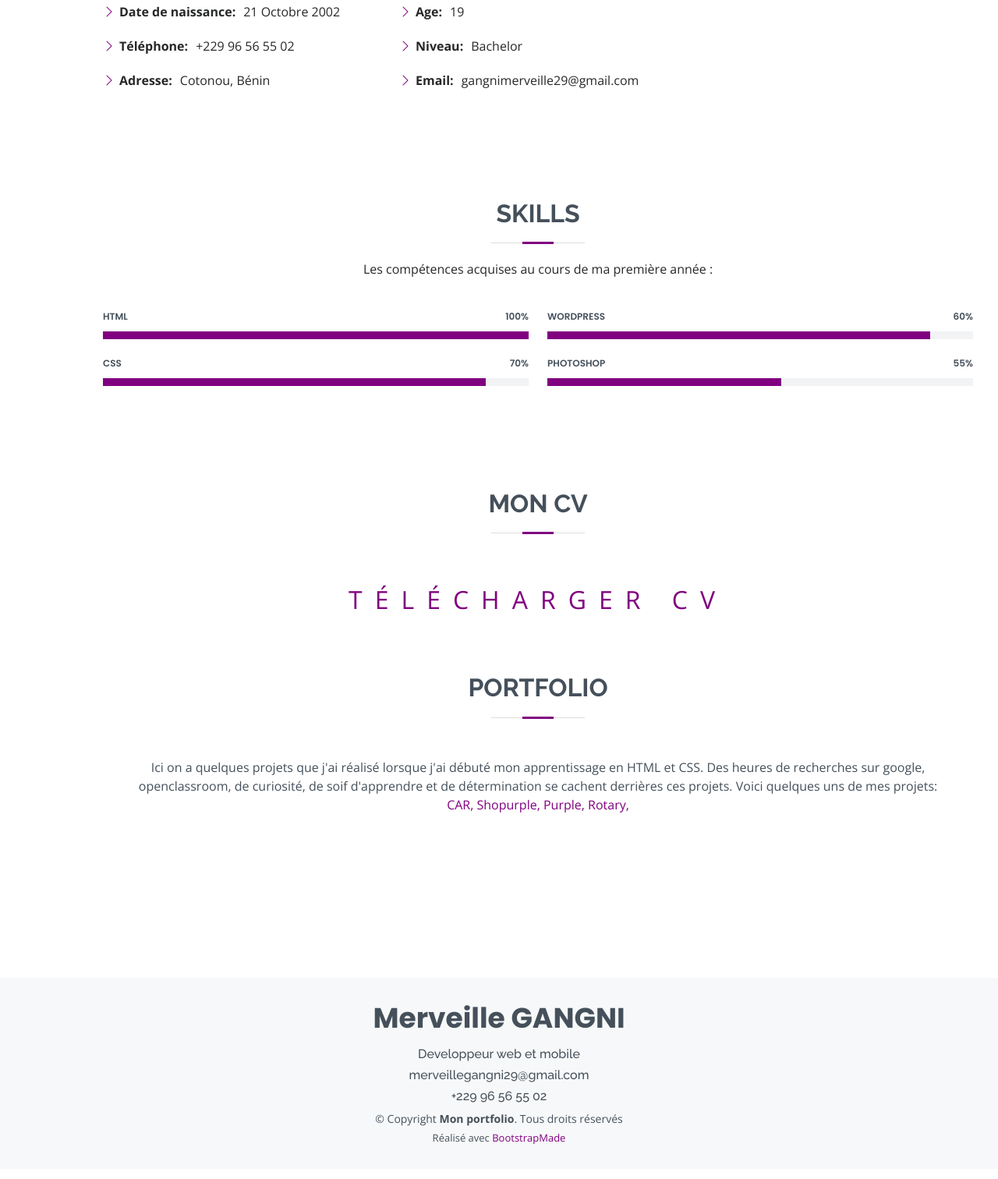
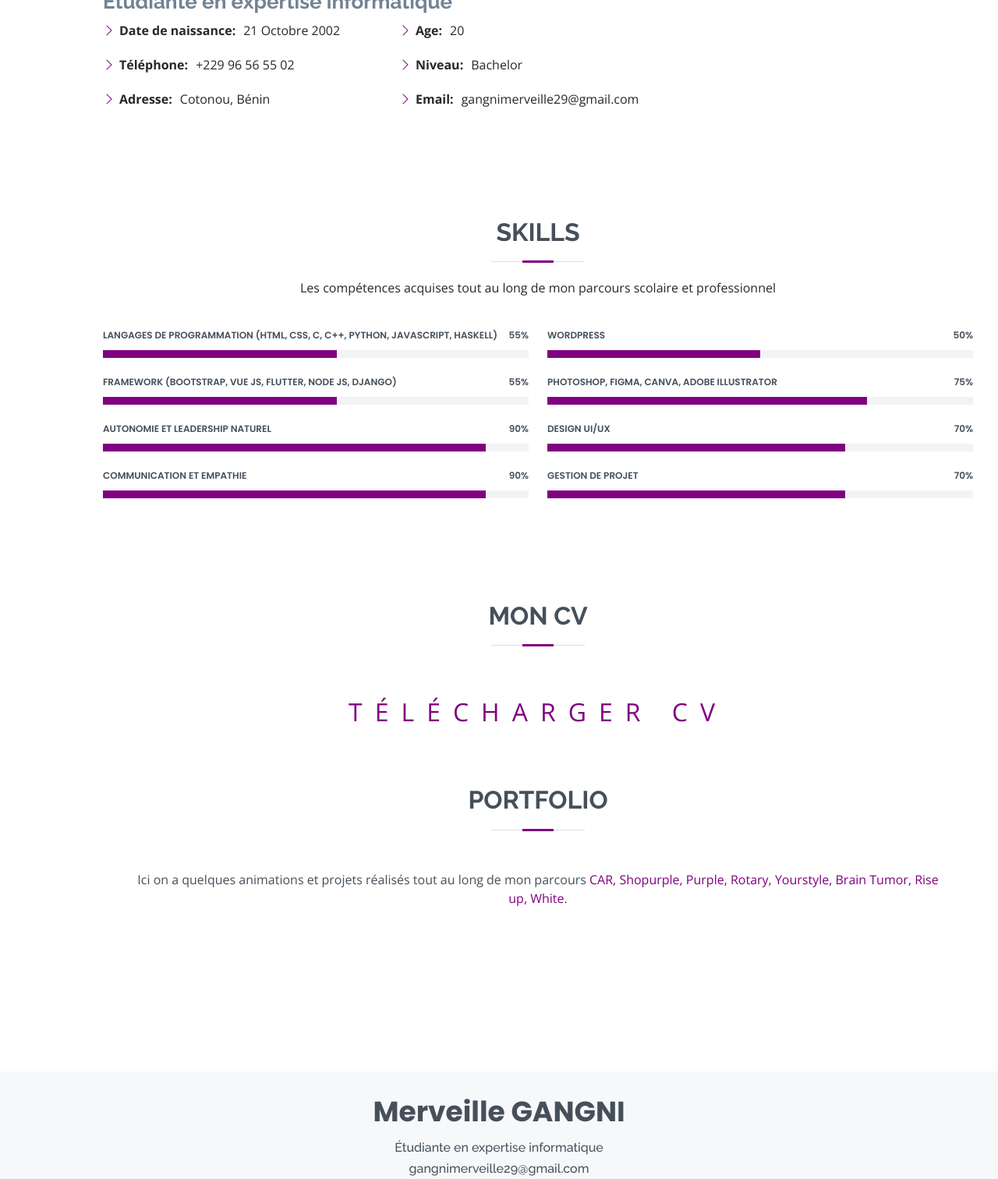
Before and after one commit to Merveille29/Portfolio, a website: page index.html in a window 1280 px wide. Shown: the part 1053-2565 px from the top of the page at 78% size. Drawn offline with nearby package versions, Linux system fonts and the light colour scheme.

Commit message:
Add new infos

```diff
--- a/index.html
+++ b/index.html
@@ -49,10 +49,10 @@
   <section id="hero" class="d-flex flex-column justify-content-center">
     <div class="container" data-aos="zoom-in" data-aos-delay="100">
       <h1>Merveille GANGNI</h1>
-      <p>Je suis <span class="typed" data-typed-items="Developpeur web et mobile"></span></p>
+      <p>Je suis <span class="typed" data-typed-items="Étudiante en expertise informatique"></span></p>
       <div class="social-links">
-        <a href="#" class="linkedin"><i class="bx bxl-linkedin"></i></a>
-      </div>
+        <a href="https://www.linkedin.com/in/merveille-gangni-b0044a208/" class="linkedin"><i class="bx bxl-linkedin"></i></a>
+            </div>
     </div>
   </section>
 
@@ -64,12 +64,12 @@
 
         <div class="section-title">
           <h2>À propos</h2>
-          <p>Passionnée de développement web et mobile, j'apprends très rapidement, seule ou en groupe. J'aimerais travailler dans un environnement professionnel qui saura tirer profit de mes compétences et me permettra de développer de nouvelles.</p>
+          <p>Je suis autodidacte et je suis passionnée par l'informatique, principalement par le Design UI\UX, le développement web/mobile et le marketing digital. Raison pour laquelle j'aspire être "Cheffe de projet digital/web". J'ai un leadership naturel et j'aime travailler avec les gens. J'aimerais travailler dans un environnement dans lequel je mettrai à profit ma créativité et mes expériences afin d'améliorer mon profil professionnel.</p>
         </div>
 
         <div class="row">
           <div class="col-lg-8 pt-4 pt-lg-0 content">
-            <h3>Developpeur web &amp; et mobile.</h3>
+            <h3>Étudiante en expertise informatique</h3>
             <div class="row">
               <div class="col-lg-6">
                 <ul>
@@ -80,7 +80,7 @@
               </div>
               <div class="col-lg-6">
                 <ul>
-                  <li><i class="bi bi-chevron-right"></i> <strong>Age:</strong> <span>19</span></li>
+                  <li><i class="bi bi-chevron-right"></i> <strong>Age:</strong> <span>20</span></li>
                   <li><i class="bi bi-chevron-right"></i> <strong>Niveau:</strong> <span>Bachelor</span></li>
                   <li><i class="bi bi-chevron-right"></i> <strong>Email:</strong> <span>gangnimerveille29@gmail.com</span></li>
                 </ul>
@@ -96,7 +96,7 @@
 
         <div class="section-title">
           <h2>Skills</h2>
-          <p>Les compétences acquises au cours de ma première année :</p>
+          <p>Les compétences acquises tout au long de mon parcours scolaire et professionnel</p>
         </div>
 
         <div class="row skills-content">
@@ -104,14 +104,28 @@
           <div class="col-lg-6">
 
             <div class="progress">
-              <span class="skill">HTML <i class="val">100%</i></span>
+              <span class="skill">Langages de programmation (HTML, CSS, C, C++, Python, Javascript, Haskell) <i class="val">55%</i></span>
               <div class="progress-bar-wrap">
-                <div class="progress-bar" role="progressbar" aria-valuenow="100" aria-valuemin="0" aria-valuemax="100"></div>
+                <div class="progress-bar" role="progressbar" aria-valuenow="55" aria-valuemin="0" aria-valuemax="100"></div>
               </div>
             </div>
 
             <div class="progress">
-              <span class="skill">CSS <i class="val">70%</i></span>
+              <span class="skill">Framework (Bootstrap, Vue Js, Flutter, Node Js, Django) <i class="val">55%</i></span>
+              <div class="progress-bar-wrap">
+                <div class="progress-bar" role="progressbar" aria-valuenow="55" aria-valuemin="0" aria-valuemax="100"></div>
+              </div>
+            </div>
+
+            <div class="progress">
+              <span class="skill">Autonomie et Leadership naturel <i class="val">90%</i></span>
+              <div class="progress-bar-wrap">
+                <div class="progress-bar" role="progressbar" aria-valuenow="90" aria-valuemin="0" aria-valuemax="100"></div>
+              </div>
+            </div>
+
+            <div class="progress">
+              <span class="skill">Communication et Empathie <i class="val">90%</i></span>
               <div class="progress-bar-wrap">
                 <div class="progress-bar" role="progressbar" aria-valuenow="90" aria-valuemin="0" aria-valuemax="100"></div>
               </div>
@@ -122,16 +136,30 @@
           <div class="col-lg-6">
 
             <div class="progress">
-              <span class="skill">WordPress <i class="val">60%</i></span>
+              <span class="skill">WordPress <i class="val">50%</i></span>
               <div class="progress-bar-wrap">
-                <div class="progress-bar" role="progressbar" aria-valuenow="90" aria-valuemin="0" aria-valuemax="100"></div>
+                <div class="progress-bar" role="progressbar" aria-valuenow="50" aria-valuemin="0" aria-valuemax="100"></div>
               </div>
             </div>
 
             <div class="progress">
-              <span class="skill">Photoshop <i class="val">55%</i></span>
+              <span class="skill">Photoshop, Figma, Canva, Adobe Illustrator <i class="val">75%</i></span>
               <div class="progress-bar-wrap">
-                <div class="progress-bar" role="progressbar" aria-valuenow="55" aria-valuemin="0" aria-valuemax="100"></div>
+                <div class="progress-bar" role="progressbar" aria-valuenow="75" aria-valuemin="0" aria-valuemax="100"></div>
+              </div>
+            </div>
+
+            <div class="progress">
+              <span class="skill">Design UI/UX <i class="val">70%</i></span>
+              <div class="progress-bar-wrap">
+                <div class="progress-bar" role="progressbar" aria-valuenow="70" aria-valuemin="0" aria-valuemax="100"></div>
+              </div>
+            </div>
+
+            <div class="progress">
+              <span class="skill">Gestion de projet <i class="val">70%</i></span>
+              <div class="progress-bar-wrap">
+                <div class="progress-bar" role="progressbar" aria-valuenow="70" aria-valuemin="0" aria-valuemax="100"></div>
               </div>
             </div>
 
@@ -146,7 +174,7 @@
 
         <div class="section-title">
           <h2>Mon CV</h2>
-          <a href="https://www.canva.com/design/DAEZr_mUp5Y/fC6oNJ97NQbC4kXv5dd_0A/edit" class="cta">Télécharger CV</a>
+          <a href="https://www.canva.com/design/DAFHyR8Sv_o/TWiH3zncHGTjmyunrTLX9Q/edit" class="cta">Télécharger CV</a>
 
     <section id="portfolio" class="portfolio section-bg">
       <div class="container" data-aos="fade-up">
@@ -154,24 +182,25 @@
         <div class="section-title">
           <h2>Portfolio</h2>
         <div class="dp-info">
-          <p>Ici on a quelques projets que j'ai réalisé lorsque j'ai débuté mon apprentissage en HTML et CSS.
-          Des heures de recherches sur google, openclassroom, de curiosité, de soif d'apprendre et de détermination se cachent derrières ces projets. Voici quelques uns de mes projets:
+          <p>Ici on a quelques animations et projets réalisés tout au long de mon parcours
           <a href="https://merveille29.github.io/Car/" title="Car" target="_blank">CAR,</a>
           <a href="https://merveille29.github.io/Shopurple/" title="Shop" target="_blank"> Shopurple,</a>
           <a href="https://merveille29.github.io/Purple/" title="purple" target="_blank"> Purple,</a>
           <a href="https://merveille29.github.io/app_rotary/" title="rotary" target="_blank"> Rotary,</a>
+          <a href="https://www.figma.com/file/NdtekxTxI4UFGwrmeFJWle/Yourstyle?type=design&node-id=0-1&mode=design&t=o2g07TK7C5etGrje-0" title="yourstyle" target="_blank"> Yourstyle,</a>
+          <a href="https://www.figma.com/file/9O5hOzDqOUJ02cp8d4tGdN/Untitled?type=design&mode=design&t=o2g07TK7C5etGrje-0" title="brain_tumor" target="_blank"> Brain Tumor,</a>
+          <a href="figma.com/file/XvkkscV1DclxzeSJm0gb8n/RISE-UP?type=design&mode=design&t=fzfZqMv1R30RXmTC-0" title="rise_up" target="_blank"> Rise up,</a>
+          <a href="https://www.figma.com/file/oH8LO4fRUwzOz9HaDgoJfi/Design-of-White's-website*?type=design&mode=design&t=fzfZqMv1R30RXmTC-0" title="White" target="_blank">White.</a>
         </p>
         </div>
       </div>
-
-
   </main>
 
-  <footer id="footer">
-    <div class="container">
+  <footer id="footer" class="footer">
+    <div class="container" data-aos="fade-up">
       <h3>Merveille GANGNI</h3>
-      <h6>Developpeur web et mobile</h6>
-      <h6>merveillegangni29@gmail.com</h6>
+      <h6>Étudiante en expertise informatique</h6>
+      <h6>gangnimerveille29@gmail.com</h6>
       <h6>+229 96 56 55 02</h6>
       <div class="copyright">
         &copy; Copyright <strong><span>Mon portfolio</span></strong>. Tous droits réservés
--- /dev/null
+++ b/package.json
@@ -0,0 +1,5 @@
+{
+  "dependencies": {
+    "surge": "^0.23.1"
+  }
+}
```
Also changed, not shown: 1 other file.
